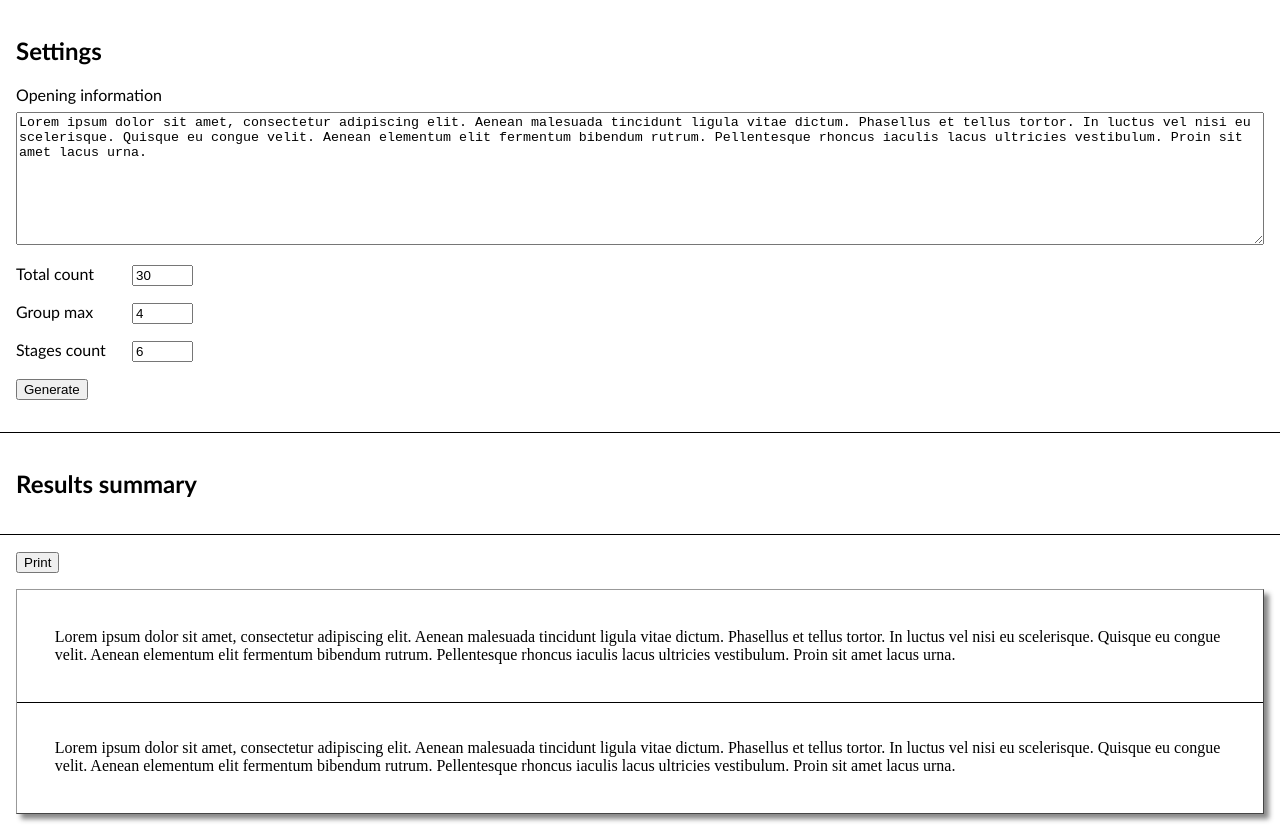
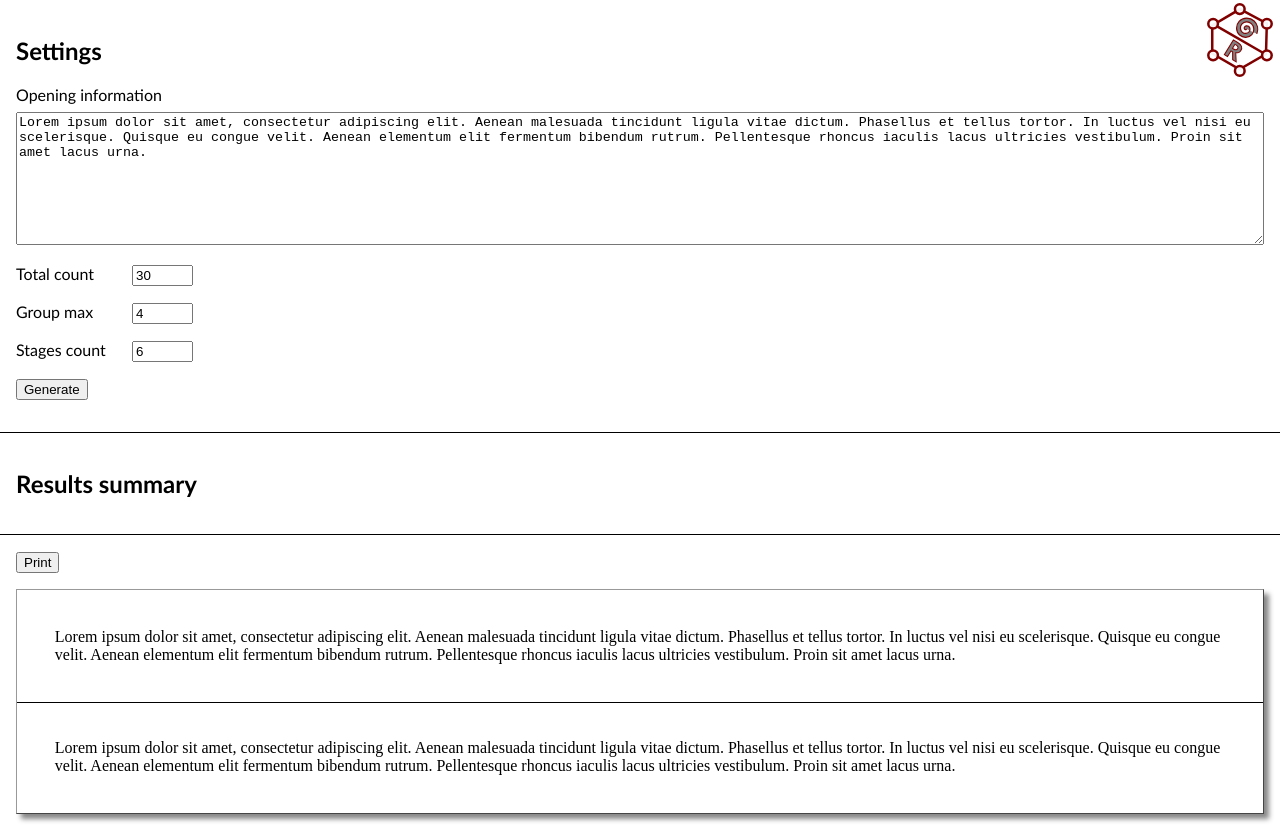
Before and after one commit to Eccenux/panel-groups-radomizer, a plain HTML site: page app/index.html in a window 1280 px wide. Drawn offline with Linux system fonts and the light colour scheme.

Commit message:
logo in page

```diff
--- a/app/css/main.css
+++ b/app/css/main.css
@@ -13,6 +13,16 @@ html, body {
 @media print {
 	.screen-only {
 		display: none;
+	}
+}
+
+/* logo */
+@media screen {
+	body {
+		background: url(../logo/logo-plain.svg);
+		background-repeat: no-repeat;
+		background-size: 80px 80px;
+		background-position: top right;
 	}
 }
 
```
Also changed, not shown: app/logo/logo-plain.svg (added).
